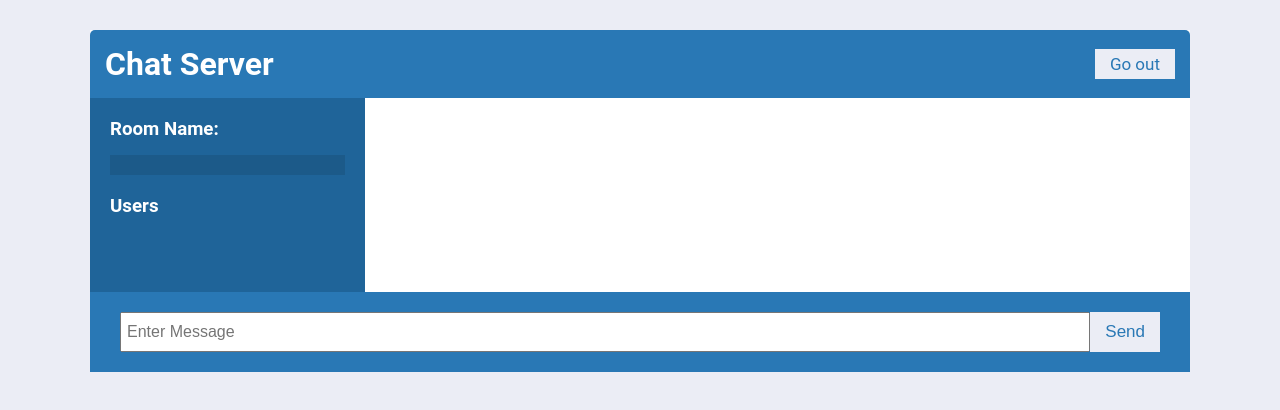
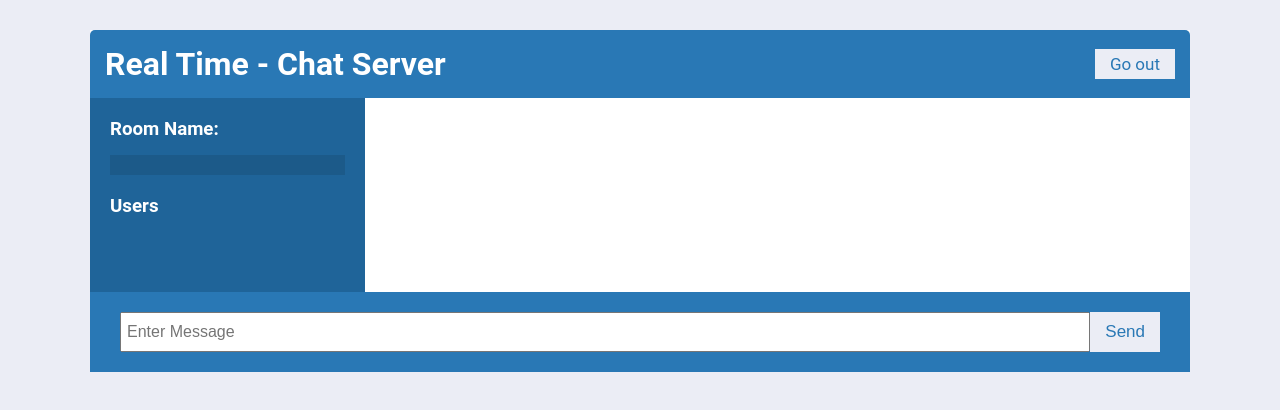
Before and after one commit to faizan0505/Real-Time-Chat-app, a website: page chat.html in a window 1280 px wide. Drawn offline with nearby package versions, Linux system fonts and the light colour scheme.

Commit message:
Chat app

```diff
--- a/chat.html
+++ b/chat.html
@@ -17,7 +17,7 @@
 <body>
   <div class="chat-container">
     <header class="chat-header">
-      <h1>Chat Server</h1>
+      <h1>Real Time - Chat Server</h1>
       <a id="leave-btn" class="btn">Go out</a>
     </header>
     <main class="chat-main">
```
